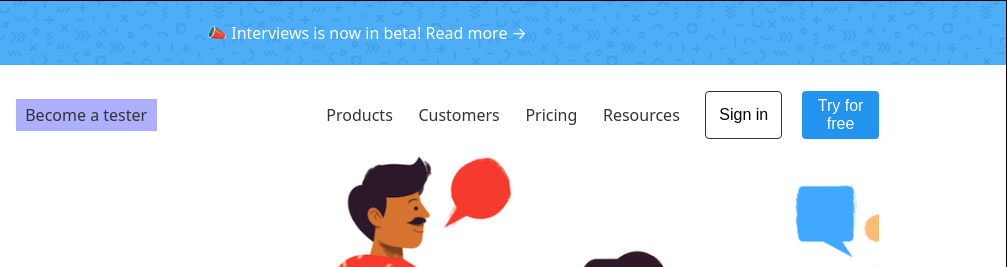
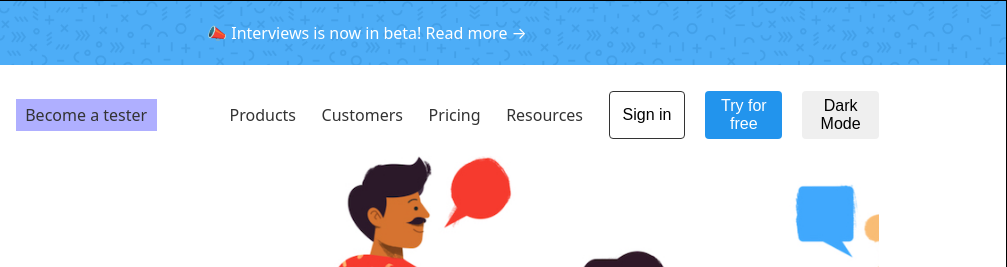
Before and after one commit to melwinpinto19/HTML-CSS-projects, a plain HTML site: page UsabilityHub/index.html in a window 1280 px wide. Shown: the top 267 px of the page, 273-1280 px from the left. Drawn offline with Linux system fonts and the light colour scheme.

Commit message:
commit main

```diff
--- a/UsabilityHub/index.html
+++ b/UsabilityHub/index.html
@@ -7,6 +7,7 @@
     <title>Document</title>
     <link rel="stylesheet" href="utils.css" />
     <link rel="stylesheet" href="style.css" />
+    <script src="index.js"></script>
   </head>
   <body>
     <div class="container">
@@ -30,6 +31,7 @@
           <div class="btn flex-center">
             <button id="btn1">Sign in</button>
             <button id="btn2" class="bg-hover">Try for free</button>
+            <button onclick="changeUniversalStyles()" id="dm">Dark Mode</button>
           </div>
         </div>
       </div>
--- /dev/null
+++ b/UsabilityHub/index.js
@@ -0,0 +1,24 @@
+function changeUniversalStyles() {
+  // Get all elements in the document
+  var allElements = document.querySelectorAll("*");
+  let obj = document.getElementById("dm");
+  switch (obj.textContent) {
+    case "Dark Mode":
+      allElements.forEach(function (element) {
+        element.style.backgroundColor = "black";
+        element.style.color = "white";
+      });
+      obj.textContent = "Normal Mode";
+      obj.transform.rotate = "rotate(360deg)";
+      break;
+    case "Normal Mode":
+      allElements.forEach(function (element) {
+        element.style.backgroundColor = "white";
+        element.style.color = "black";
+      });
+      obj.textContent = "Dark Mode";
+
+    default:
+      break;
+  }
+}
```
Also changed, not shown: Amazon Clone/check.html (+5 -7 lines), Image gallery/style.css (+12 -0 lines), UsabilityHub/style.css (line endings or trailing spaces).
